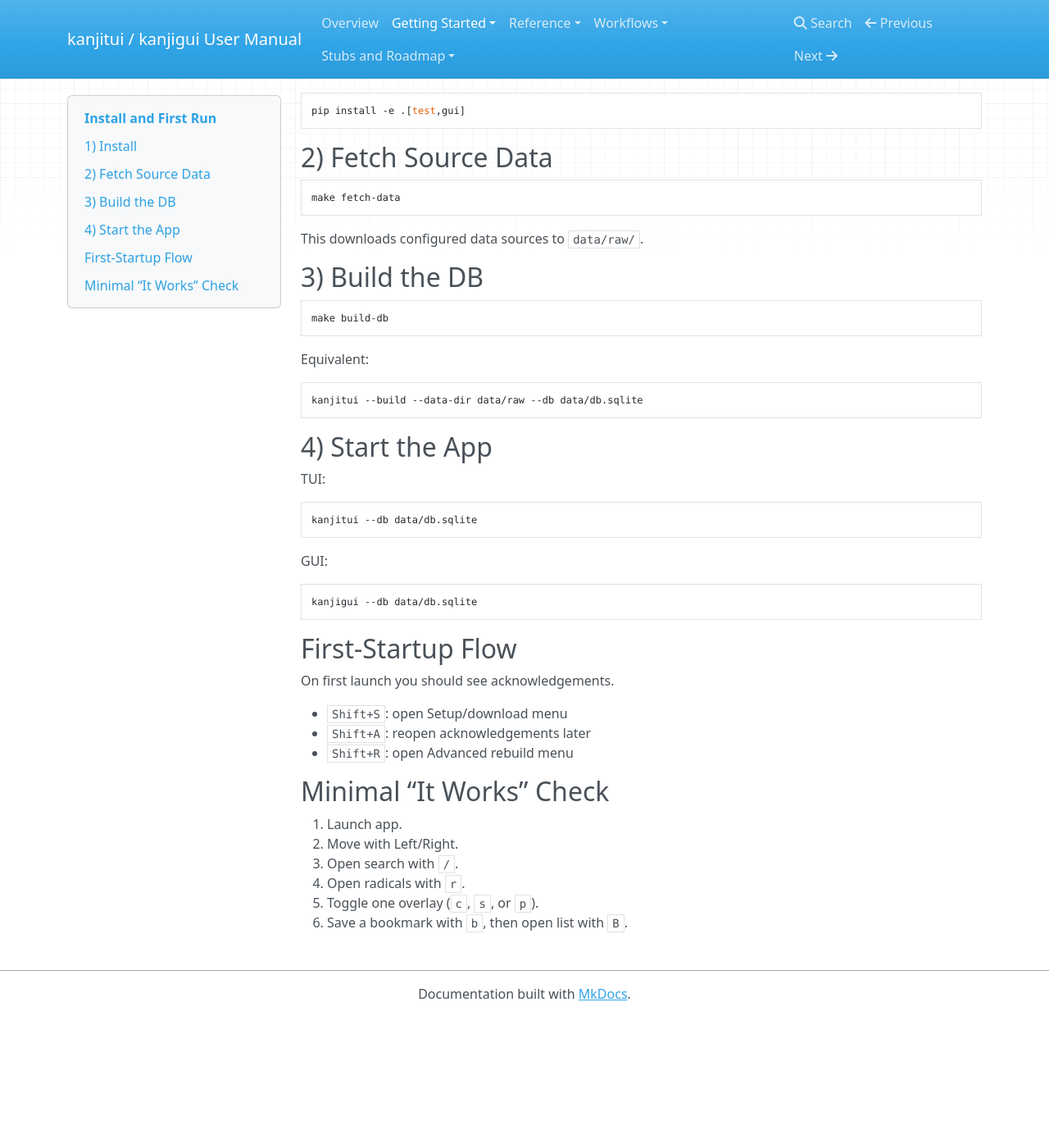
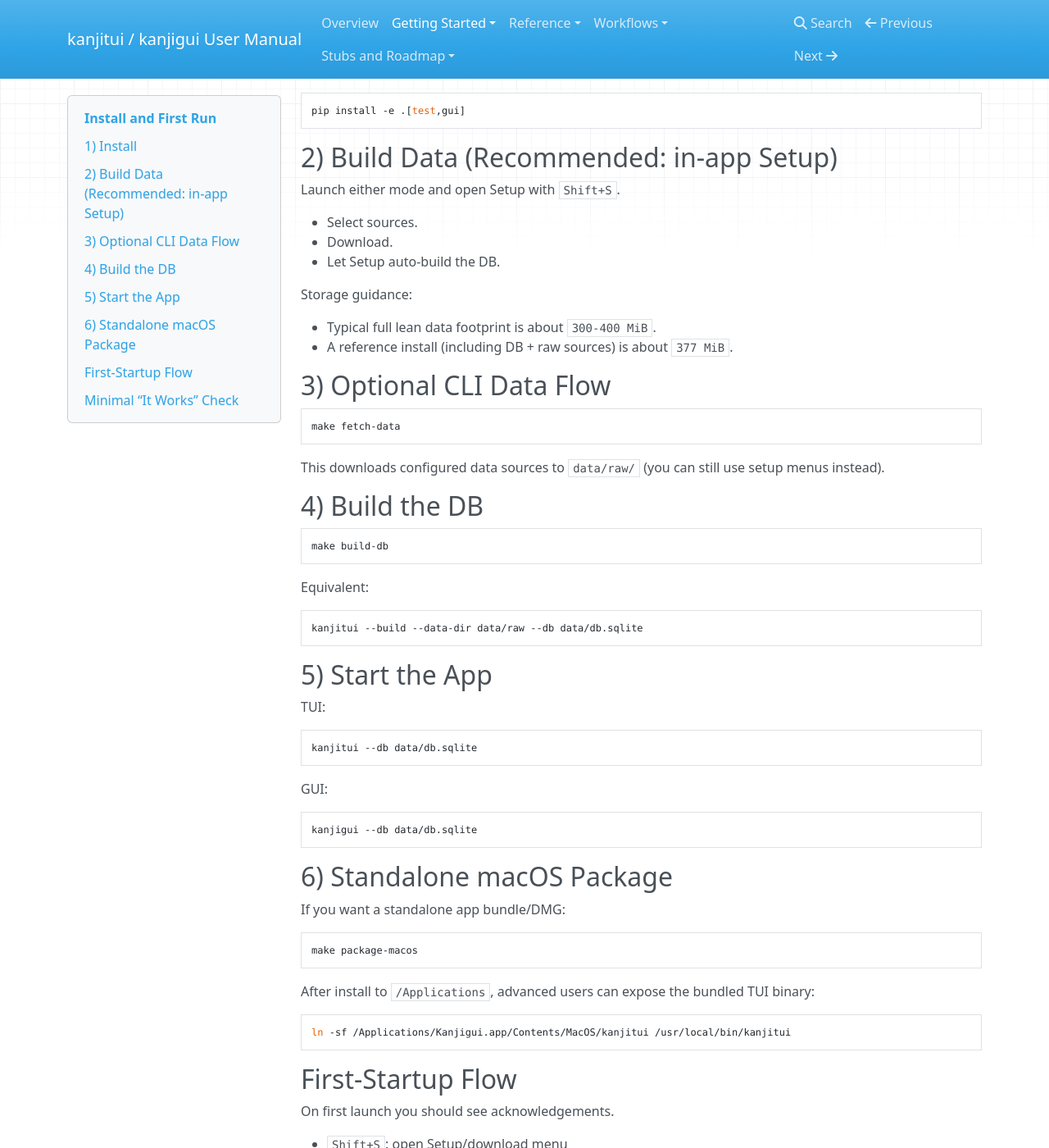
Before and after one commit to pmcarlton/kanjitui, an MkDocs documentation site: the page built from docs/getting-started.md, in a window 1280 px wide and 1400 px high, scrolled down 248 px. Shown: the whole window at 82% size. Built offline with MkDocs 1.6.1, drawn with Linux system fonts in a browser that asks for light colours; nearby versions of some CDN libraries; before the commit the page ends 1488 px from its top, so only the background shows below that.

Commit message:
feat: add lean macOS packaging flow and setup storage guidance
Plan:
- Add reproducible macOS packaging command for standalone app bundles.
- Expose bundled TUI in app Contents/MacOS for advanced users.
- Surface disk footprint estimates in setup UI and docs.

Affected modules:
- setup_resources (size estimation helpers)
- tui/gui setup overlays
- Makefile and packaging script
- README + MkDocs pages

Validation:
- PYTEST_DISABLE_PLUGIN_AUTOLOAD=1 pytest -q tests/test_setup_resources.py
- bash -n scripts/package_macos.sh
- python3 -m compileall -q src/kanjitui/setup_resources.py src/kanjitui/tui/app.py src/kanjitui/gui/window.py
- MAKE_DMG=0 SIGN_ADHOC=0 bash scripts/package_macos.sh

````diff
--- a/docs/getting-started.md
+++ b/docs/getting-started.md
@@ -14,15 +14,28 @@
 pip install -e .[test,gui]
 ```
 
-## 2) Fetch Source Data
+## 2) Build Data (Recommended: in-app Setup)
+
+Launch either mode and open Setup with `Shift+S`.
+
+- Select sources.
+- Download.
+- Let Setup auto-build the DB.
+
+Storage guidance:
+
+- Typical full lean data footprint is about `300-400 MiB`.
+- A reference install (including DB + raw sources) is about `377 MiB`.
+
+## 3) Optional CLI Data Flow
 
 ```bash
 make fetch-data
 ```
 
-This downloads configured data sources to `data/raw/`.
+This downloads configured data sources to `data/raw/` (you can still use setup menus instead).
 
-## 3) Build the DB
+## 4) Build the DB
 
 ```bash
 make build-db
@@ -34,7 +47,7 @@
 kanjitui --build --data-dir data/raw --db data/db.sqlite
 ```
 
-## 4) Start the App
+## 5) Start the App
 
 TUI:
 
@@ -46,6 +59,20 @@
 
 ```bash
 kanjigui --db data/db.sqlite
+```
+
+## 6) Standalone macOS Package
+
+If you want a standalone app bundle/DMG:
+
+```bash
+make package-macos
+```
+
+After install to `/Applications`, advanced users can expose the bundled TUI binary:
+
+```bash
+ln -sf /Applications/Kanjigui.app/Contents/MacOS/kanjitui /usr/local/bin/kanjitui
 ```
 
 ## First-Startup Flow
--- a/mkdocs.yml
+++ b/mkdocs.yml
@@ -7,6 +7,7 @@
   - Getting Started:
       - Install and First Run: getting-started.md
       - Build and Font Filter: build-font-filter.md
+      - macOS Standalone Packaging: macos-packaging.md
   - Reference:
       - TUI Menu and Keys: tui-reference.md
       - GUI Menu and Keys: gui-reference.md
````
Also changed, not shown: README.md (+23 -0 lines), docs/gui-reference.md (+1 -0 lines), docs/index.md (+2 -1 lines), docs/macos-packaging.md (added, +56 -0 lines), docs/tui-reference.md (+2 -0 lines), 6 other files.
